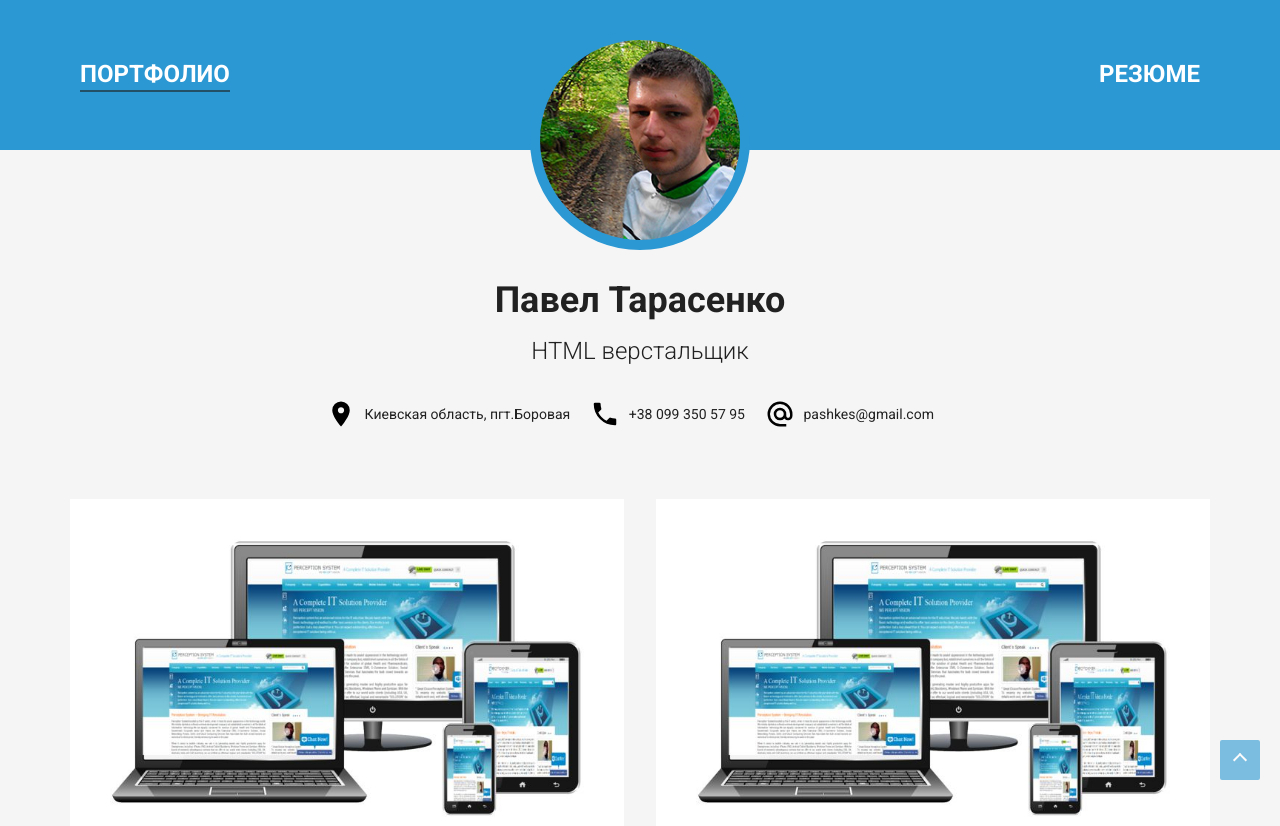
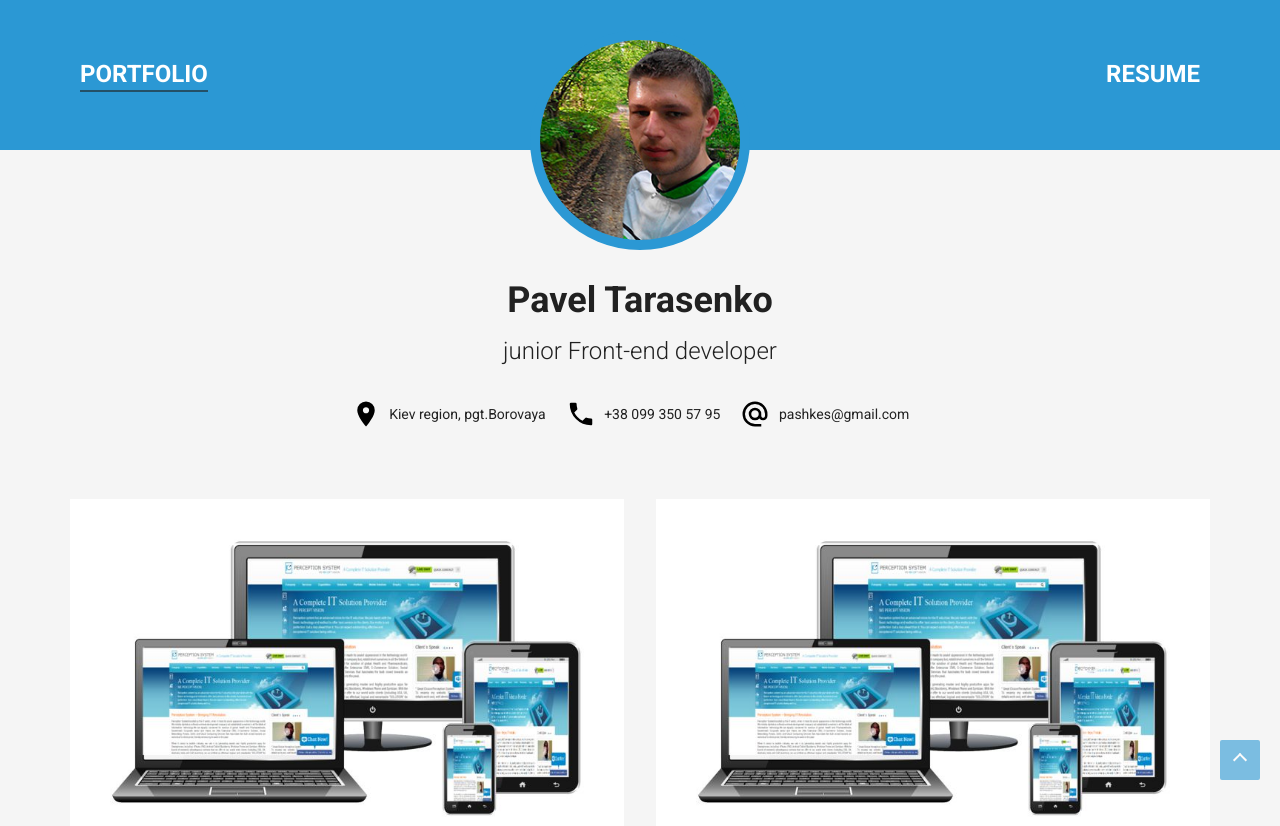
Before and after one commit to pavelTh/pashkes.github.io, a plain HTML site: page index.html in a window 1280 px wide. Shown: the top 826 px of the page. Drawn offline with Linux system fonts and the light colour scheme.

Commit message:
Update 2016-12-09T00:14:40.235Z

```diff
--- a/index.html
+++ b/index.html
@@ -17,10 +17,10 @@
         <nav class="menu">
           <ul class="menu__list">
             <li class="menu__item">
-              <a href="#" class="menu__link  menu__link--active">Портфолио</a>
+              <a href="#" class="menu__link  menu__link--active">Portfolio</a>
             </li>
             <li class="menu__item">
-              <a href="#" class="menu__link">Резюме</a>
+              <a href="#" class="menu__link">Resume</a>
             </li>
           </ul>
         </nav>
@@ -28,8 +28,8 @@
     </div>
     <div class="person">
       <div class="person__photo"><img src="img/profile-photo.jpg" alt="Pavel Tarasenko" width="220" height="220"></div>
-      <h1 class="person__name">Павел Тарасенко</h1>
-      <p class="person__prof">HTML верстальщик</p>
+      <h1 class="person__name">Pavel Tarasenko</h1>
+      <p class="person__prof">junior Front-end developer</p>
     </div>
     <div class="contacts">
       <div class="contacts__title"> </div>
@@ -39,7 +39,7 @@
             <use xlink:href="img/symbol.svg#icon-location"></use>
           </svg>
           <span class="contacts__link">
-            Киевская область, пгт.Боровая
+            Kiev region, pgt.Borovaya
           </span>
         </li>
         <li class="contacts__item">
```
